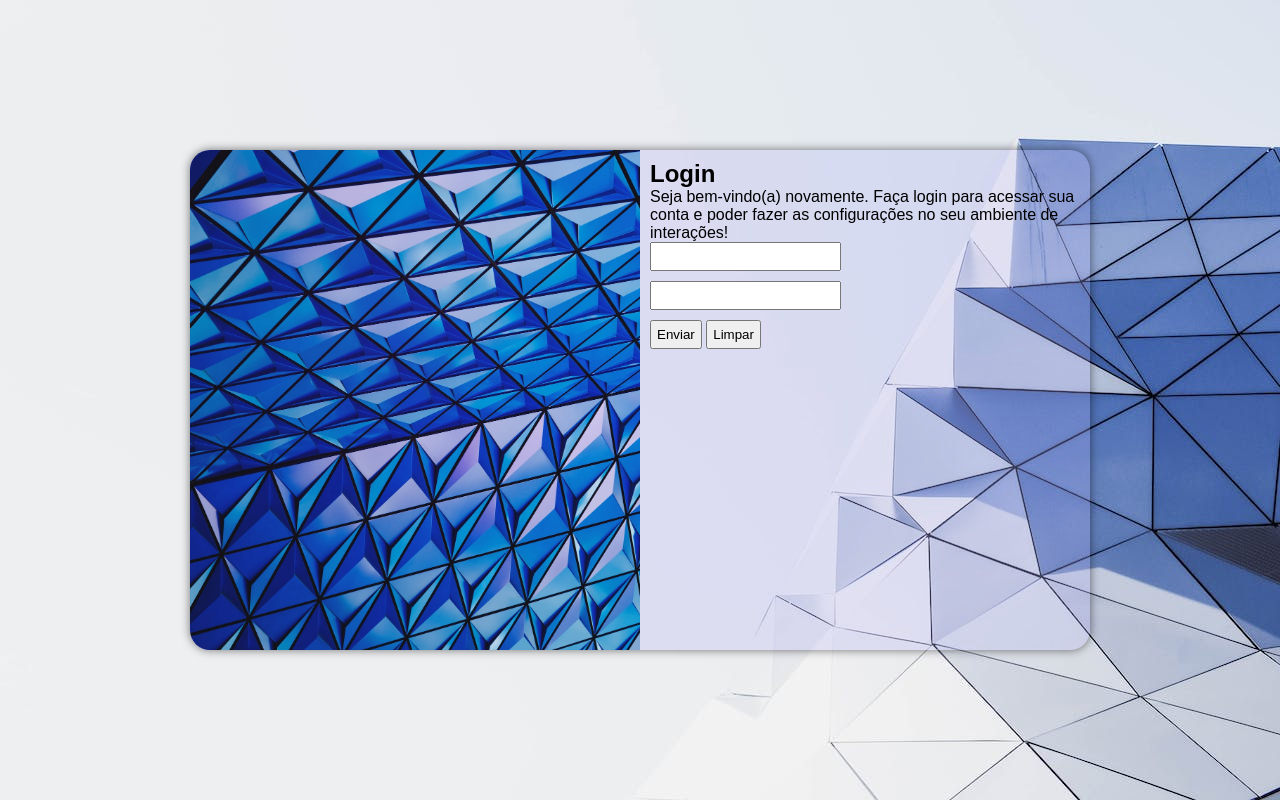
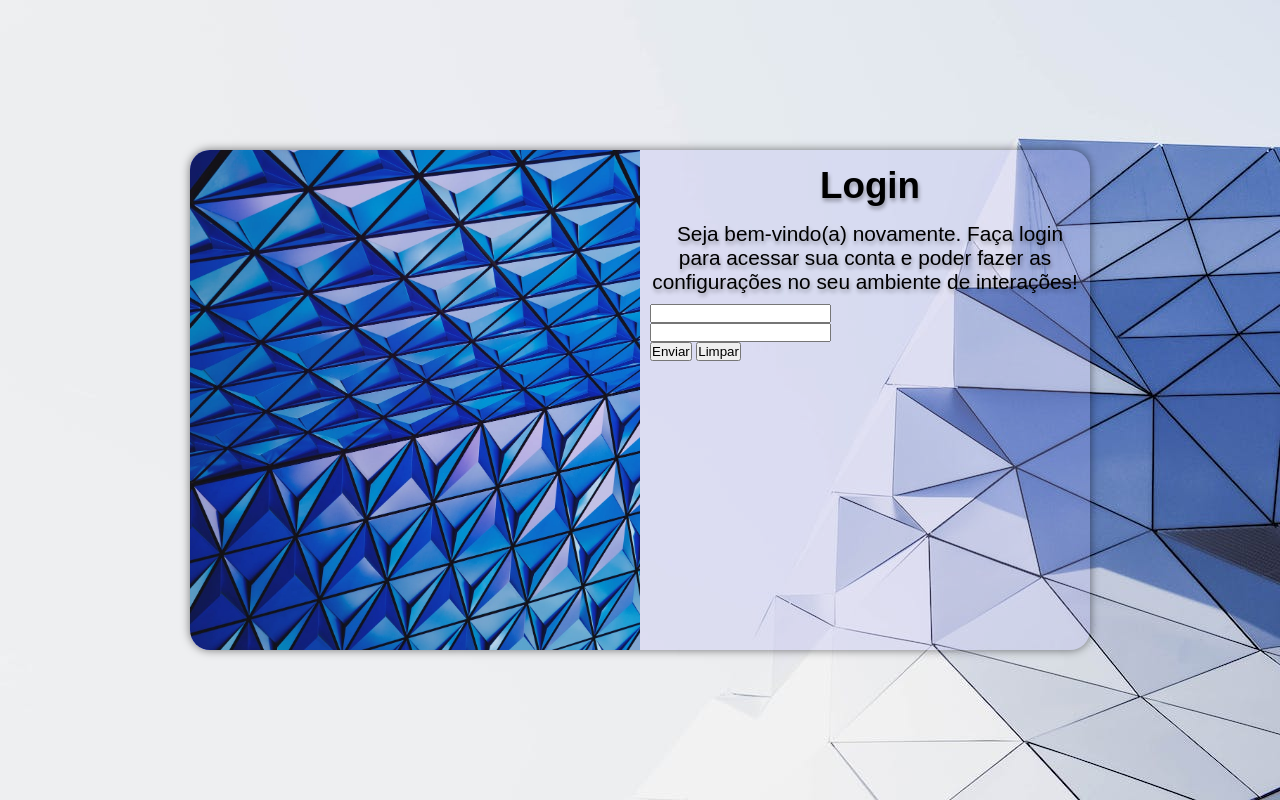
Before and after one commit to Luanderson01/tela-loguin, a plain HTML site: page index.html in a window 1280 px wide. Drawn offline with Linux system fonts and the light colour scheme.

Commit message:
att form

```diff
--- a/estilos/media-query.css
+++ b/estilos/media-query.css
@@ -16,12 +16,32 @@
         float: left;
         width: 35%;
         height: 100%;
+        background-position: right top;
+        background-size: cover;
     }
 
     section#login > div#formulario{
         float: right;
         width: 65%;
         background-color: rgba(180, 180, 245, 0);
+
+    }
+
+    h1{
+        font-size: 2em;
+    }
+
+    p{
+        font-size: 1.2em;
+        text-indent: 10px;
+        text-align: center;
+        min-width: 230px;
+        display: block;
+        margin: auto;
+        padding-top: 5px;
+        padding-bottom: 10px;
+        text-shadow: 1px 3px  4px rgba(0, 0, 0, 0.329);
+        color: rgb(0, 0, 39);
 
     }
 
@@ -40,6 +60,10 @@
         float: left;
         width: 50%;
         height: 100%;
+
+        background-position: center bottom;
+        background-size: cover;
+
     }
 
     section#login > div#formulario{
@@ -53,6 +77,25 @@
         background-color: rgba(180, 180, 245, 0.274);
     }
 
+    h1{
+        font-size: 2.3em;
+        color: black;
+    }
+
+    p{
+        font-size: 1.3em;
+        text-indent: 10px;
+        text-align: center;
+        min-width: 230px;
+        display: block;
+        margin: auto;
+        padding-top: 5px;
+        padding-bottom: 10px;
+        text-shadow: 1px 3px  4px rgba(0, 0, 0, 0.329);
+        color: black;
+
+    }
+
 
 
 }
--- a/estilos/style.css
+++ b/estilos/style.css
@@ -50,12 +50,6 @@ section#login{
     transition-timing-function: ease;
 }
 
-section > div#formulario > input{
-    padding: 5px;
-    margin-bottom: 10px;
-
-}
-
 section#login >  div#imagem{
     background: rgb(175, 175, 255) url(../imagens/mosaico-azul.jpg) no-repeat;
     height: 200px;
@@ -68,10 +62,23 @@ section#login >  div#imagem{
 section#login > div#formulario{
 
     background-color: rgb(180, 180, 245);
-background-position: left bottom;
+    background-position: left bottom;
     padding: 10px;
     min-width: 240px;
     max-width: 1200px;
     margin: auto;
     display: block;
 }
+
+h1, p{
+    text-indent: 10px;
+    text-align: center;
+    min-width: 230px;
+    display: block;
+    margin: auto;
+    padding-top: 5px;
+    padding-bottom: 10px;
+    text-shadow: 1px 3px  4px rgba(0, 0, 0, 0.329);
+    color: rgb(0, 0, 39);
+
+}
--- a/index.html
+++ b/index.html
@@ -6,6 +6,7 @@
     <title>Redes</title>
     <link rel="stylesheet" href="estilos/style.css">
     <link rel="stylesheet" href="estilos/media-query.css">
+
 </head>
 <body>
 
@@ -17,10 +18,12 @@
             <div id="formulario">
                 <h1>Login</h1>
                 <p>Seja bem-vindo(a) novamente. Faça login para acessar sua conta e poder fazer as configurações no seu ambiente de interações!</p>
-                <form action="login.php" method="post"></form>
 
-                <input type="email" name="email" id="email" autocomplete="on"> <br>
-                <input type="password" name="senha" brid="senha"> <br>
+                <form action="login.php" method="post" autocomplete="on" ></form>
+
+                <input class="form" type="email" name="email" id="email" autocomplete="on" required> <br>
+
+                <input class="form" type="password" name="senha" brid="senha" required> <br>
 
 
 
```
